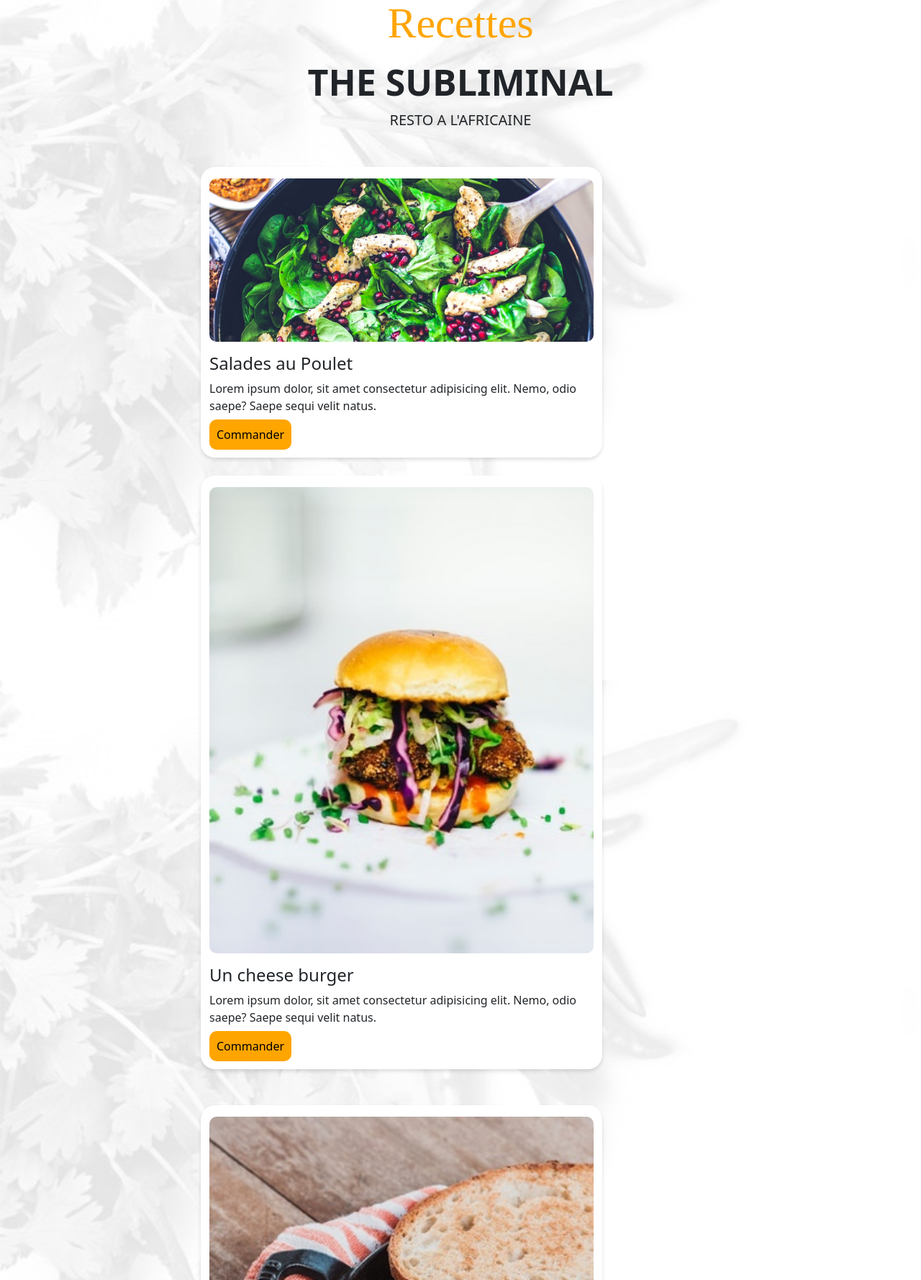
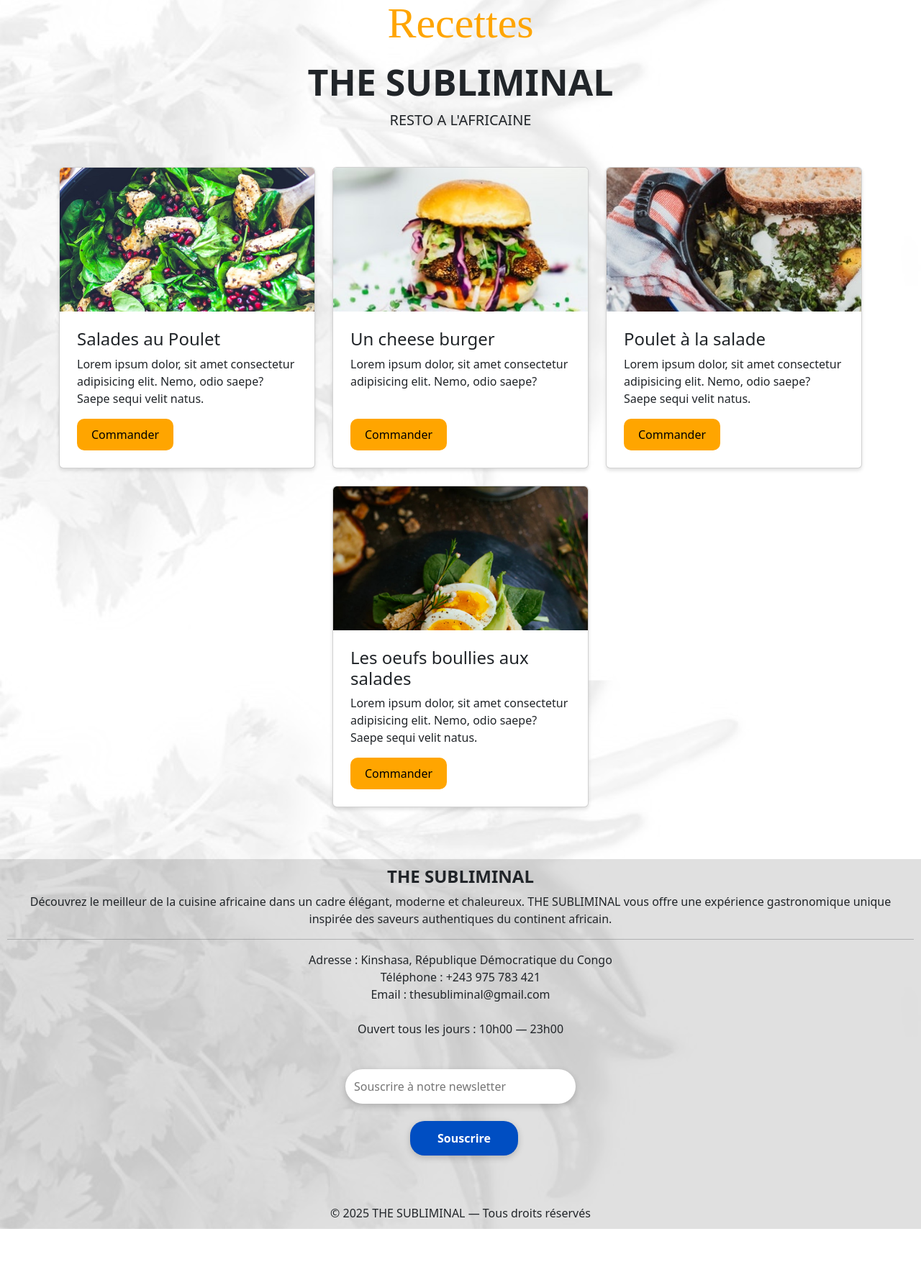
Before and after one commit to bienv-007/reservation_restau, a PHP site: page /recettes.php in a window 1280 px wide. Shown: the part 141-1920 px from the top of the page at 72% size. After the commit the page ends 1849 px from the top, so only its background shows below. Run offline with PHP 8.4, Linux system fonts and the light colour scheme.

Commit message:
quelques ajustements du style ravi d'etre de retout

```diff
--- a/recettes.php
+++ b/recettes.php
@@ -5,7 +5,7 @@
     <meta name="viewport" content="width=device-width, initial-scale=1.0">
     <title>Recettes</title>
     <link href="https://cdn.jsdelivr.net/npm/bootstrap@5.3.8/dist/css/bootstrap.min.css" rel="stylesheet" integrity="sha384-sRIl4kxILFvY47J16cr9ZwB07vP4J8+LH7qKQnuqkuIAvNWLzeN8tE5YBujZqJLB" crossorigin="anonymous">
-      <script src="https://cdn.jsdelivr.net/npm/bootstrap@5.3.0/dist/js/bootstrap.bundle.min.js"></script>
+    <script src="https://cdn.jsdelivr.net/npm/bootstrap@5.3.0/dist/js/bootstrap.bundle.min.js"></script>
 
     <style>
         .Bienvenu{
@@ -29,29 +29,38 @@
         header a:hover{
             border-bottom: solid 2px orange;
         }
-        img{
+
+        /* FORCE TOUTES LES IMAGES À LA MÊME HAUTEUR STRICTE */
+        .recipe-img {
+            height: 200px; /* Tu peux changer cette valeur (ex: 220px, 250px) selon tes goûts */
+            object-fit: cover; /* Coupe l'image proprement sans la déformer */
+            border-top-left-radius: 20px;
+            border-top-right-radius: 20px;
+        }
+
+        /* FORCE TOUS LES ARTICLES À LA MÊME HAUTEUR */
+        .oeufs{
+            max-width: 500px;
             width: 100%;
-            border-radius: 10px;
-        }
-        .oeufs{
-            width: 500px;
+            height: 100%; /* S'étire sur toute la hauteur de la ligne */
             background: #ffffff;
             box-shadow: 0 3px 5px #0000001f;
             border-radius: 20px;
-            padding-bottom: 20px;
-            margin: auto;
+            border: none; /* Supprime la bordure par défaut des cartes Bootstrap */
         }
+
         .section1{
             padding-top: 50px;
             margin: auto;
-            gap: 25px;
         }
         .monlien{
             background: orange;
-            padding: 10px;
+            padding: 10px 20px;
             border-radius: 10px;
             text-decoration: none;
             color: #000;
+            display: inline-block;
+            transition: background 0.2s;
         }
         .monlien:hover{
             background: rgba(255, 166, 0, 0.856);
@@ -67,6 +76,17 @@
           background-repeat: no-repeat;
           background-size: cover;
           background-attachment: fixed;
+        }
+        img:hover{
+          transform: scale(1.05);
+          /* transition: 0.3s; */
+        }
+        img{
+          transition: 0.3s;
+          /* overflow: hidden; */
+        }
+        .card{
+          overflow:hidden;
         }
     </style>
 </head>
@@ -85,58 +105,79 @@
       </span>
     </center>
   </header>
-  <section class="container section1 row">
-    <article class="oeufs col-12 col-md-5 col-lg-6 pt-3">
-        <img src="img/salad-chicken.jpg" alt="les oeufs" class="img-fluid">
-        <h4 class="pt-3">
-            Salades au Poulet
-        </h4>
-        <p>
-            Lorem ipsum dolor, sit amet consectetur adipisicing elit. Nemo, odio saepe? Saepe sequi velit natus.
-        </p>
-        <a href="#" class="monlien">
-            Commander
-        </a>
-    </article>
-    <article class="oeufs col-12 col-md-5 col-lg-6 pt-3">
-        <img src="img/burger.jpg" alt="les oeufs" class="img-fluid">
-        <h4 class="pt-3">
-            Un cheese burger
-        </h4>
-        <p>
-            Lorem ipsum dolor, sit amet consectetur adipisicing elit. Nemo, odio saepe? Saepe sequi velit natus.
-        </p>
-        <a href="#" class="monlien">
-            Commander
-        </a>
-    </article>
-  </section>
-  <section class="container section1 row">
-    <article class="oeufs col-12 col-md-5 col-lg-6 pt-3">
-        <img src="img/crusted-chicken.jpg" alt="les oeufs" class="img-fluid">
-        <h4 class="pt-3">
-            Poulet à la salade
-        </h4>
-        <p>
-            Lorem ipsum dolor, sit amet consectetur adipisicing elit. Nemo, odio saepe? Saepe sequi velit natus.
-        </p>
-        <a href="#" class="monlien">
-            Commander
-        </a>
-    </article>
-    <article class="oeufs col-12 col-md-5 col-lg-6 pt-3">
-        <img src="img/eggs.jpg" alt="les oeufs" class="img-fluid">
-        <h4 class="pt-3">
-            Les oeufs boullies aux salades
-        </h4>
-        <p>
-            Lorem ipsum dolor, sit amet consectetur adipisicing elit. Nemo, odio saepe? Saepe sequi velit natus.
-        </p>
-        <a href="#" class="monlien">
-            Commander
-        </a>
-    </article>
-  </section><br><br><br>
+
+  <div class="container section1">
+    <!-- row-cols-lg-3 force l'affichage strict de 3 éléments par ligne sur grand écran -->
+    <div class="row row-cols-1 row-cols-md-2 row-cols-lg-3 g-4 justify-content-center">
+
+      <!-- Article 1 -->
+      <div class="col">
+        <div class="card h-100 oeufs">
+            <img src="img/salad-chicken.jpg" alt="les oeufs" class="card-img-top recipe-img">
+            <div class="card-body d-flex flex-column justify-content-between p-4">
+                <div>
+                    <h4>Salades au Poulet</h4>
+                    <p>Lorem ipsum dolor, sit amet consectetur adipisicing elit. Nemo, odio saepe? Saepe sequi velit natus.</p>
+                </div>
+                <div>
+                    <a href="#" class="monlien">Commander</a>
+                </div>
+            </div>
+        </div>
+      </div>
+
+      <!-- Article 2 -->
+      <div class="col">
+        <div class="card h-100 oeufs">
+            <img src="img/burger.jpg" alt="les oeufs" class="card-img-top recipe-img">
+            <div class="card-body d-flex flex-column justify-content-between p-4">
+                <div>
+                    <h4>Un cheese burger</h4>
+                    <p>Lorem ipsum dolor, sit amet consectetur adipisicing elit. Nemo, odio saepe?</p>
+                </div>
+                <div>
+                    <a href="#" class="monlien">Commander</a>
+                </div>
+            </div>
+        </div>
+      </div>
+
+      <!-- Article 3 -->
+      <div class="col">
+        <div class="card h-100 oeufs">
+            <img src="img/crusted-chicken.jpg" alt="les oeufs" class="card-img-top recipe-img">
+            <div class="card-body d-flex flex-column justify-content-between p-4">
+                <div>
+                    <h4>Poulet à la salade</h4>
+                    <p>Lorem ipsum dolor, sit amet consectetur adipisicing elit. Nemo, odio saepe? Saepe sequi velit natus.</p>
+                </div>
+                <div>
+                    <a href="#" class="monlien">Commander</a>
+                </div>
+            </div>
+        </div>
+      </div>
+
+      <!-- Article 4 -->
+      <div class="col">
+        <div class="card h-100 oeufs">
+            <img src="img/eggs.jpg" alt="les oeufs" class="card-img-top recipe-img">
+            <div class="card-body d-flex flex-column justify-content-between p-4">
+                <div>
+                    <h4>Les oeufs boullies aux salades</h4>
+                    <p>Lorem ipsum dolor, sit amet consectetur adipisicing elit. Nemo, odio saepe? Saepe sequi velit natus.</p>
+                </div>
+                <div>
+                    <a href="#" class="monlien">Commander</a>
+                </div>
+            </div>
+        </div>
+      </div>
+
+    </div>
+  </div>
+
+  <br><br><br>
 <?php include 'footer.php';?>
 </body>
 </html>
```
